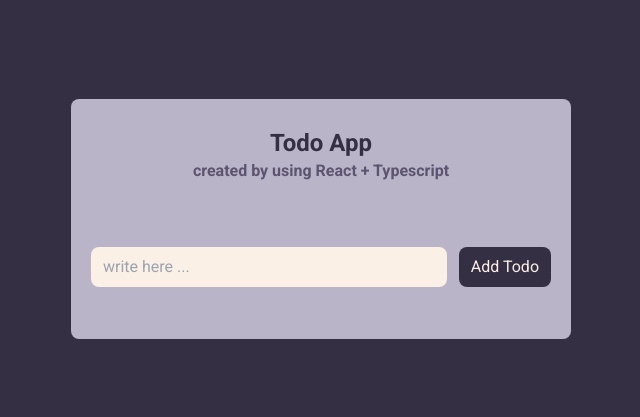
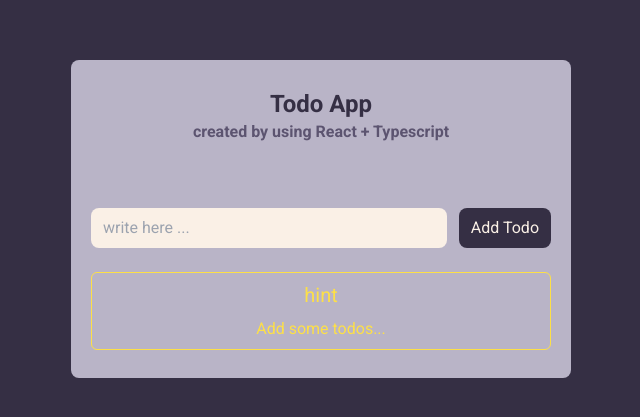
Before and after one commit to javadyousefi1/react-typescript, a React (Create React App) app: page / in a window 1280 px wide. Shown: the part 181-598 px from the top of the page, without its empty margins (319-959 px from the left). Built offline with nearby package versions, Linux system fonts and the light colour scheme.

Commit message:
related props to each other

```diff
--- a/src/components/InfoBox.tsx
+++ b/src/components/InfoBox.tsx
@@ -1,16 +1,27 @@
 import { type ReactNode } from "react";
 
-type InfoBoxProps = {
-  mode: "warn" | "hint";
+type warning = {
+  mode: "warn";
   children: ReactNode;
-  title?: string;
+  title: string;
+};
+type hint = {
+  mode: "hint";
+  children: ReactNode;
 };
 
-const InfoBox = ({ mode, children, title = "warning" }: InfoBoxProps) => {
+// relate props to other props
+type InfoBoxProps = warning | hint;
+
+const InfoBox = (props: InfoBoxProps) => {
+  const { children, mode } = props;
+
   if (mode === "warn") {
+    const { title } = props;
+
     return (
       <>
-        <aside className="flex flex-col w-[calc(100%-10px)] items-center justify-center p-2 text-yellow-300 border border-yellow-300 rounded-md gap-y-2">
+        <aside className="flex flex-col w-[calc(100%-10px)] items-center justify-center p-2 text-red-500 border border-red-500 rounded-md gap-y-2">
           <h1 className="text-xl">{title}</h1>
           <p>{children}</p>
         </aside>
@@ -21,7 +32,7 @@ const InfoBox = ({ mode, children, title = "warning" }: InfoBoxProps) => {
   return (
     <>
       <aside className="flex flex-col items-center justify-center p-2 text-yellow-300 border border-yellow-300 rounded-md gap-y-2">
-        <h1 className="text-xl">warning</h1>
+        <h1 className="text-xl">hint</h1>
         <p>{children}</p>
       </aside>
     </>
--- a/src/pages/HomePage.tsx
+++ b/src/pages/HomePage.tsx
@@ -60,6 +60,9 @@ const HomePage = () => {
       </InfoBox>
     );
   }
+  if (todos.length === 0) {
+    warning = <InfoBox mode="hint">Add some todos...</InfoBox>;
+  }
 
   return (
     <>
```
